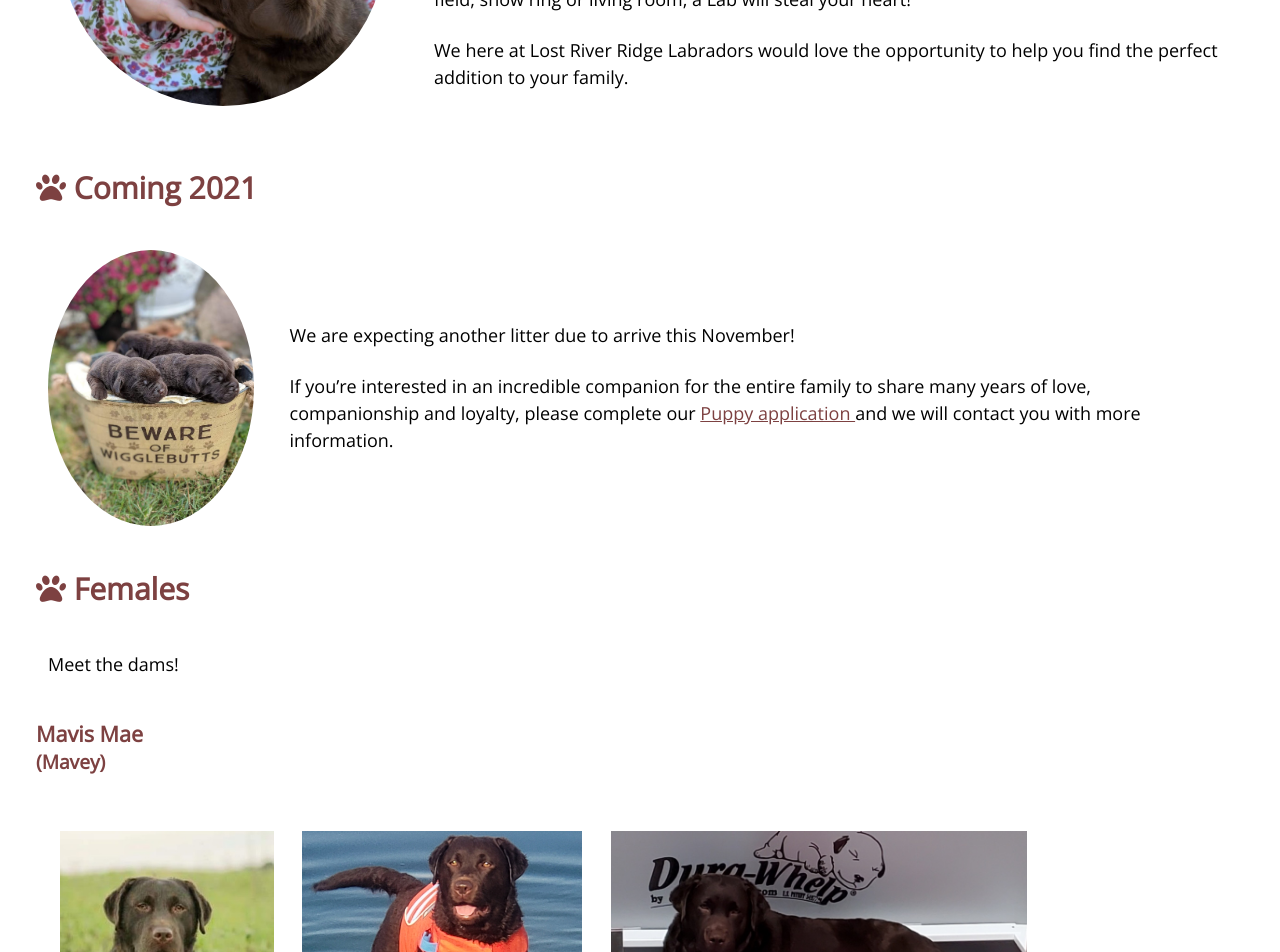
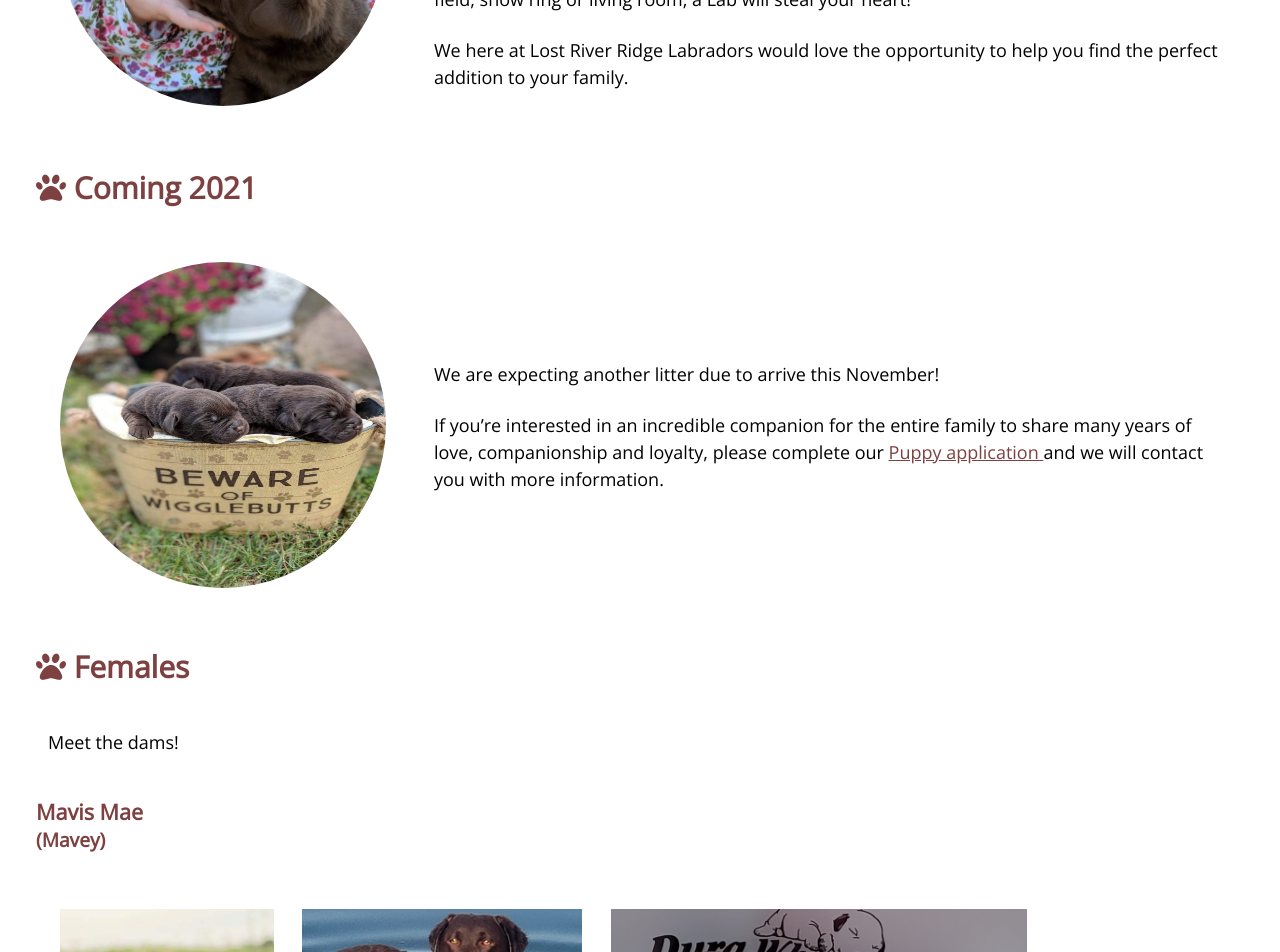
Before and after one commit to bjclark13/lost-river-labs, a Jekyll site: the page built from index.md, in a window 1280 px wide. Shown: the part 1281-2233 px from the top of the page. Built offline with Jekyll 4.4.1, drawn with Linux system fonts in a browser that asks for light colours; nearby versions of some CDN libraries.

Commit message:
Fix fixy

```diff
--- a/styles.css
+++ b/styles.css
@@ -33,7 +33,8 @@ header {
 }
 
 .row .img-banner {
-    height: 300px;
+    height: 350px;
+    width: 350px;
 }
 
 .row div {
```
Also changed, not shown: _home_sections/expecting.md (+2 -0 lines).
